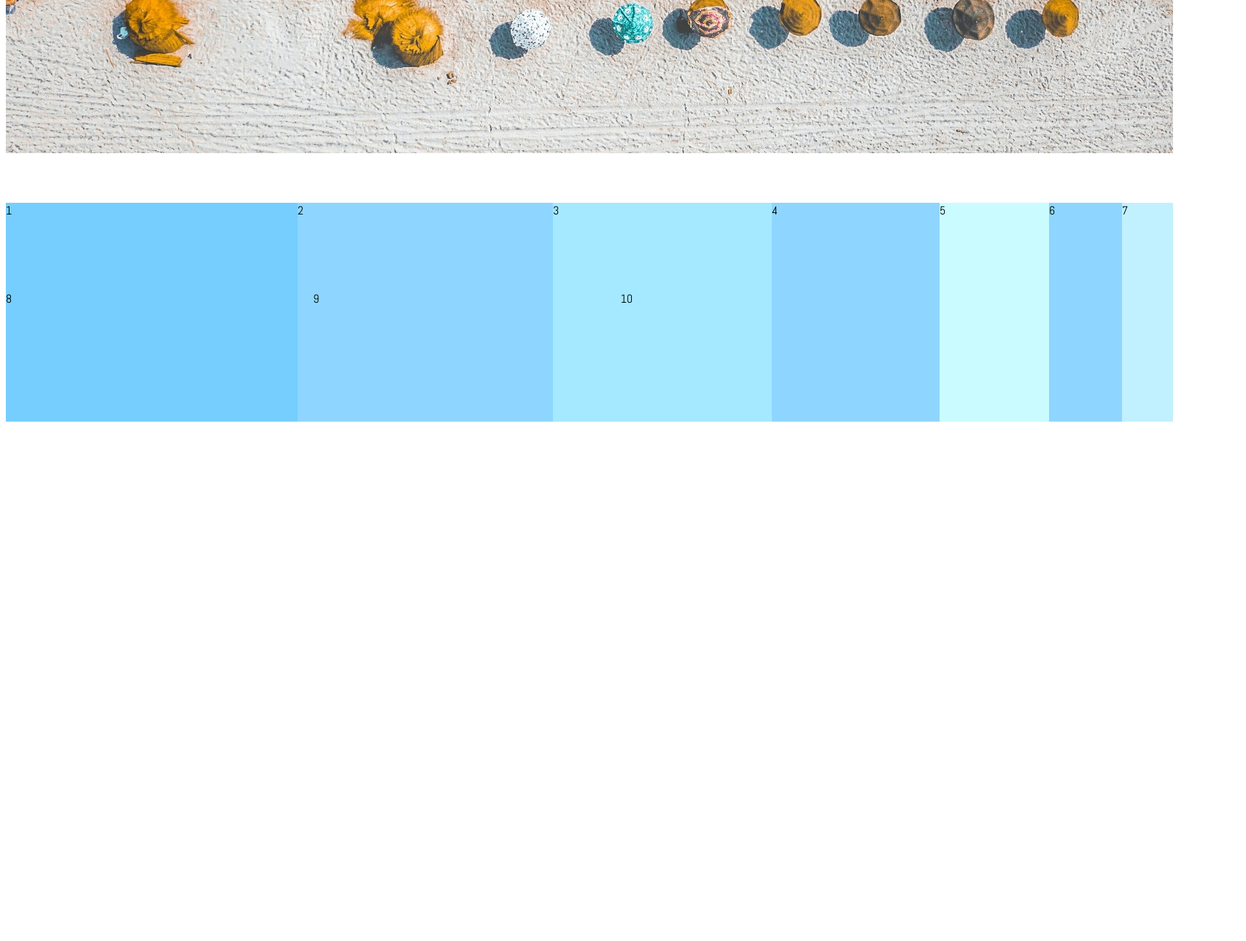
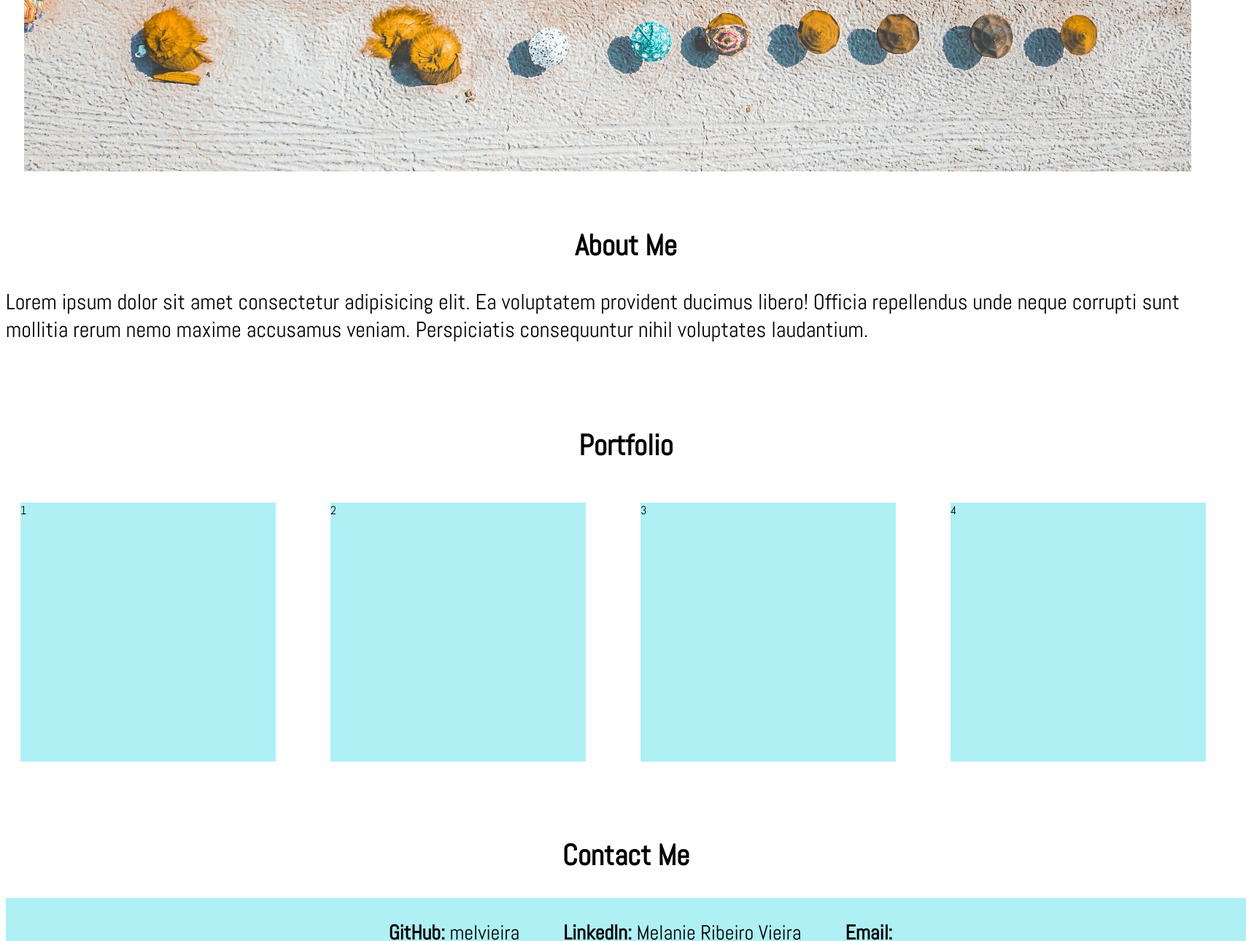
Before and after one commit to melvieira/portfolio_webpage, a plain HTML site: page index.html in a window 1280 px wide. Shown: the part 630-1920 px from the top of the page at 73% size, 1708 px wide, since content can reach past the window. Before the commit the page ends 1208 px from the top, so only its background shows below. Drawn offline with Linux system fonts and the light colour scheme.

Commit message:
changed grid layout

```diff
--- a/index.html
+++ b/index.html
@@ -7,6 +7,7 @@
     <title>Melanie R. Vieira</title>
     <link rel="stylesheet" href="resources/css/style.css" />
     <link href="https://fonts.googleapis.com/css2?family=Abel&family=Raleway:wght@700&display=swap" rel="stylesheet">
+    <link href="https://fonts.googleapis.com/css2?family=Abel&family=Raleway:wght@900&display=swap" rel="stylesheet">
   </head>
   <body>
     <nav>
@@ -14,30 +15,39 @@
             <img src="resources/images/beachpic.jpg" class="banner">
             <ul>
                 <li>About Me</li>
-                <li>Projects</li>
+                <li>Portfolio</li>
                 <li>Contact</li>
             <ul>
         </div>
-        <h1>Melanie R. Vieira</h1>
+        <div class="headersection">
+            <h1>Hi, there! I'm Melanie R. Vieira and I'm a Frontend Developer.
+                 Welcome to my portfolio.</h1>
+        </div>
     </nav>
+    <div class="midsection">
+        <h2>About Me</h2>
+        <p> Lorem ipsum dolor sit amet consectetur adipisicing elit. Ea voluptatem provident ducimus libero! Officia repellendus unde
+            neque corrupti sunt mollitia rerum nemo maxime accusamus veniam. Perspiciatis consequuntur nihil voluptates laudantium.
+    </div>
+    <div class="midsection">
+        <h2>Portfolio</h2>
+    </div>
     <div class="container">
-    <div class="boxsection">
+        <div class="grid boxsection">
             <div class="item item-1"> 1</div>
             <div class="item item-2"> 2</div>
             <div class="item item-3"> 3</div>
             <div class="item item-4"> 4</div>
-        <div class="item item-5"> 5</div>
-        <div class="item item-6"> 6</div>
-        <div class="item item-7"> 7</div>
         </div>
     </div>
-<br>
-<div class="projects">
-    <div class="container boxsectionTwo">
-        <div class="item item-8"> 8</div>
-        <div class="item item-9"> 9</div>
-        <div class="item item-10"> 10</div>
-    </div>
+    <div class="container">
+        <footer>
+            <h2>Contact Me</h2>
+            <ul>
+                <li><span>GitHub:</span> melvieira</li>
+                <li><span>LinkedIn:</span> Melanie Ribeiro Vieira</li>
+                <li><span>Email:</span></li>
+        </footer>
     </div>
   </body>
 </html>
--- a/resources/css/style.css
+++ b/resources/css/style.css
@@ -1,6 +1,7 @@
 body {
   font-family: Abel, "Times New Roman", Times, serif;
 }
+
 .banner {
   display: flex;
   position: absolute;
@@ -11,83 +12,87 @@ nav ul {
   display: flex;
   position: relative;
   list-style: none;
-  background-color: black;
+  background-color: rgb(175, 240, 245);
 }
 nav li {
-  color: white;
+  color: black;
   box-shadow: 15px;
   font-size: 28px;
+  font-weight: bolder;
   padding-right: 15px;
 }
 nav {
   display: flex;
   position: relative;
-  height: 900px;
+  height: 800px;
+  padding: 25px;
 }
 h1 {
   display: flex;
   position: relative;
   z-index: 2;
   font-size: 48px;
-  align-items: center;
-  padding-top: 250px;
+  color: black;
+  background-color: rgb(175, 240, 245);
+  padding: 5px;
+  width: 900px;
 }
 
+.headersection {
+  margin-top: 350px;
+}
+
+.midsection {
+  width: 1700px;
+  padding-top: 50px;
+}
+
+h2 {
+  font-size: 40px;
+  display: flex;
+  justify-content: center;
+}
+
+p {
+  font-size: 30px;
+}
 .boxsection {
   display: grid;
-  grid-template-columns: repeat(7, 1fr);
-  grid-template-rows: 100px;
-  border: red;
-  flex-flow: column;
+  grid-template-columns: repeat(4, 1fr);
+  width: 1700px;
 }
 
 .item-1,
 .item-2,
 .item-3,
 .item-4,
-.item-5,
-.item-6,
-.item-7 {
-  height: 300px;
-}
-.item-1 {
-  background: rgb(118, 206, 255);
-  width: 400px;
-  height: 300px;
+.item-5 {
+  background: rgb(175, 240, 245);
+  width: 350px;
+  height: 355px;
+  margin: 20px;
 }
 
-.item-2 {
-  background: rgb(142, 214, 255);
-  width: 350px;
+footer {
+  width: 1700px;
+  padding-top: 50px;
 }
 
-.item-3 {
-  background: rgb(164, 233, 255);
-  width: 300px;
-}
-.item-4 {
-  background: rgb(142, 214, 255);
-  width: 230px;
+footer ul {
+  display: flex;
+  position: relative;
+  justify-content: center;
+  list-style: none;
+  background-color: rgb(175, 240, 245);
 }
 
-.item-5 {
-  background: rgb(202, 252, 255);
-  width: 150px;
+footer li {
+  color: black;
+  box-shadow: 15px;
+  font-size: 28px;
+  padding: 30px;
 }
 
-.item-6 {
-  background: rgb(142, 214, 255);
-  width: 100px;
+footer span {
+  font-weight: bolder;
 }
-.item-7 {
-  background: rgb(193, 240, 255);
-  width: 70px;
-}
-
-.boxsectionTwo {
-  display: grid;
-  grid-template-columns: repeat(3, 1fr);
-  grid-template-rows: 100px;
-  background-color: red;
-  flex-flow: column;
-}
```
Lines whose indentation alone changed are shown as unchanged.
